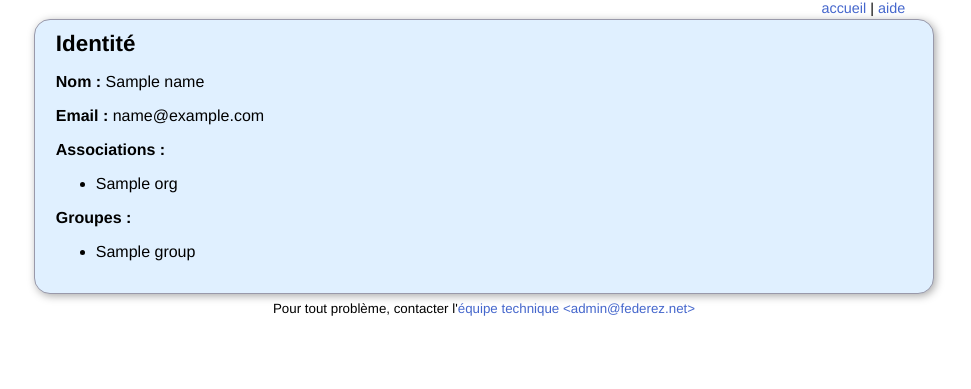
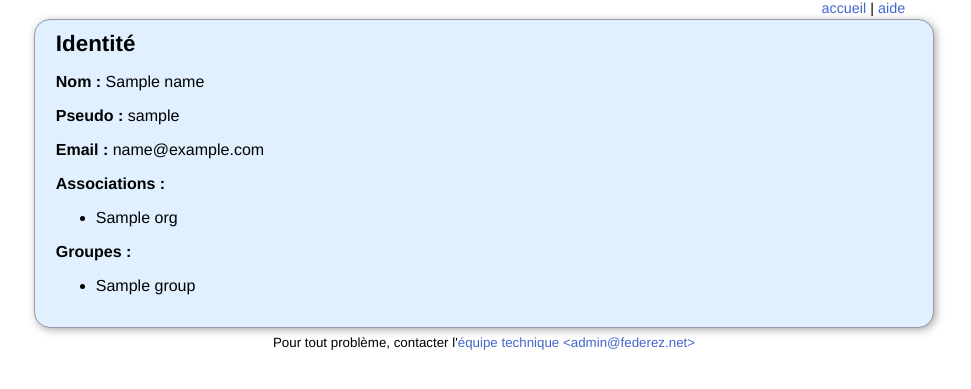
Before and after one commit to FedeRez/webldap, a Django app: template templates/accounts/profile.html in a window 1280 px wide. Shown: the part 130-519 px from the top of the page, without its empty margins (156-1127 px from the left). Run offline with Django 3.2, Linux system fonts and the light colour scheme; the template is opened without the code that fills it: most values are stand-ins (such as "Sample title", 1, 10 or a date in 2020).

Commit message:
Add nick to profile page

```diff
--- a/accounts/views.py
+++ b/accounts/views.py
@@ -96,6 +96,7 @@ def profile(request, l):
             {
                 'uid': me['uid'][0],
                 'name': me['cn'][0],
+                'nick': me['sn'][0],
                 'email': me['mail'][0],
                 'orgs': orgs,
                 'groups': groups,
--- a/templates/accounts/profile.html
+++ b/templates/accounts/profile.html
@@ -4,6 +4,7 @@
 <h1>Identité</h1>
 {% if error_message %}<p><strong>{{ error_message }}</strong></p>{% endif %}
 <p><strong>Nom : </strong>{{ name }}</p>
+<p><strong>Pseudo : </strong>{{ nick }}</p>
 <p><strong>Email : </strong>{{ email }}</p>
 <p>
   <strong>Associations :</strong>
```
